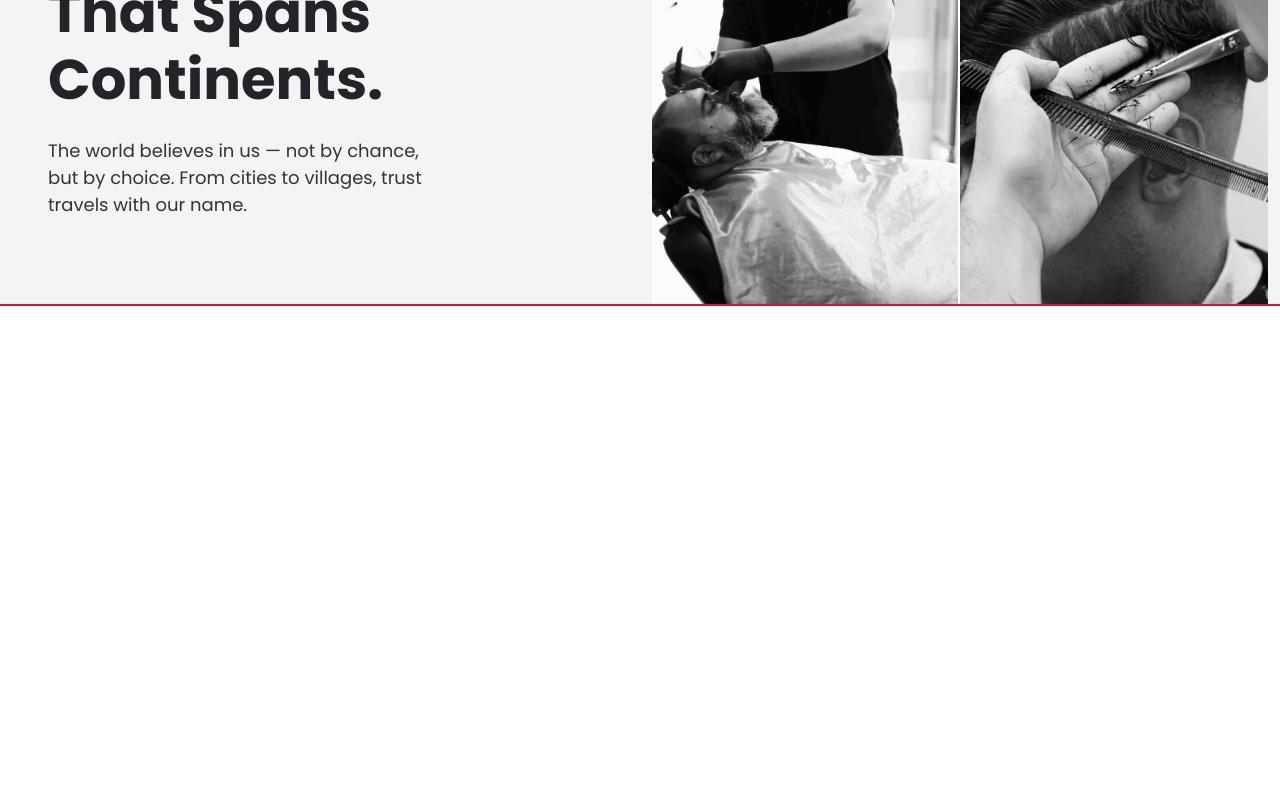
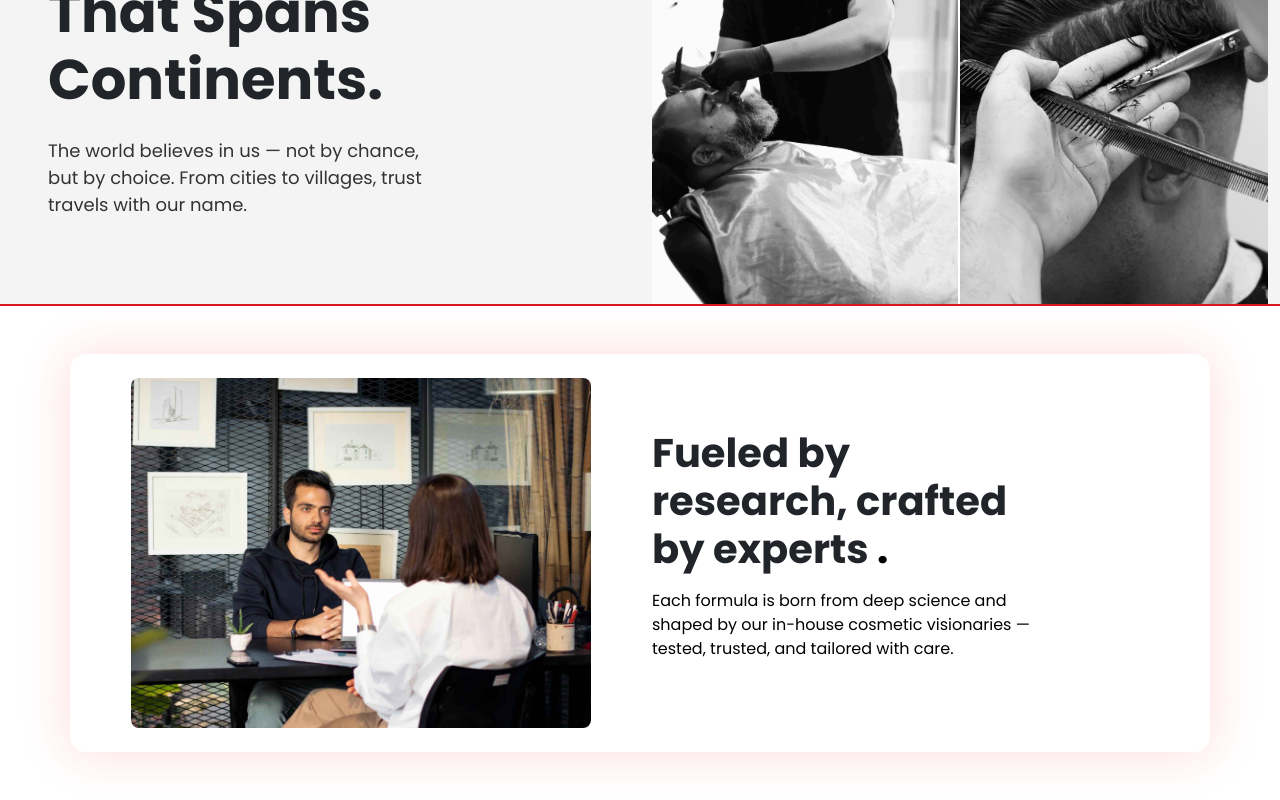
Before and after one commit to Iamvishant01/providerenterprises, a React (Vite) app: page / in a window 1280 px wide. Shown: the part 2259-3059 px from the top of the page. Before the commit the page ends 2565 px from the top, so only its background shows below. Built offline with nearby package versions, Linux system fonts and the light colour scheme; a web font is replaced by a local one.

Commit message:
Reasearch added

```diff
--- a/src/App.css
+++ b/src/App.css
@@ -368,4 +368,12 @@
     font-size: 16px !important;
     padding: 10px 20px;
   }
+  .research-container {
+    margin: 2%;
+  }
+
+  .research-text h3,p{
+    text-align: left;
+    padding: 2% !important;
+  }
 }
--- a/src/App.jsx
+++ b/src/App.jsx
@@ -5,6 +5,7 @@ import Landing from './Components/Landing'
 import Learnmore from './Components/Learnmore'
 import Navbar from './Components/Navbar'
 import Reliable from './Components/reliable'
+import Research from './Components/Research'
 
 function App() {
 
@@ -16,6 +17,7 @@ function App() {
     <Guide/>
     <Learnmore/>
     <Reliable/>
+    <Research/>
     </>
   )
 }
--- /dev/null
+++ b/src/Components/Research.jsx
@@ -0,0 +1,52 @@
+import React, { useEffect } from "react";
+import "bootstrap/dist/css/bootstrap.min.css";
+import AOS from "aos";
+import "aos/dist/aos.css";
+import researchImg from "./resources/reasearch.jpg";
+
+const Research = () => {
+  useEffect(() => {
+    AOS.init({
+      duration: 1000,
+      once: true,
+    });
+  }, []);
+
+  return (
+    <div
+      className="container my-5 py-4 px-4 rounded-4 research-container"
+      style={{
+        backgroundColor: "#fff",
+        boxShadow: "0px 0px 50px rgba(255, 72, 72, 0.2)"
+      }}
+      data-aos="fade-up"
+    >
+      <div className="row align-items-center">
+        {/* Left Side - Image */}
+        <div className="col-md-6 mb-3 mb-md-0 text-center">
+          <img
+            src={researchImg}
+            alt="Research discussion"
+            className="img-fluid rounded-3"
+            style={{ maxHeight: "350px", objectFit: "cover" }}
+          />
+        </div>
+
+        {/* Right Side - Text */}
+        <div className="col-md-6 text-center text-md-start research-text">
+          <h3 className="poppins-bold" style={{fontSize:"40px"}}>
+            Fueled by <br />
+            research, crafted <br />
+            by experts <span style={{ color: "#000" }}>.</span>
+          </h3>
+          <p className=" mt-3 poppins-regular" style={{color:"#000"}}>
+            Each formula is born from deep science and <br />shaped by our in-house
+            cosmetic visionaries — <br />tested, trusted, and tailored with care.
+          </p>
+        </div>
+      </div>
+    </div>
+  );
+};
+
+export default Research;
```
Also changed, not shown: src/Components/resources/reasearch.jpg (added).
